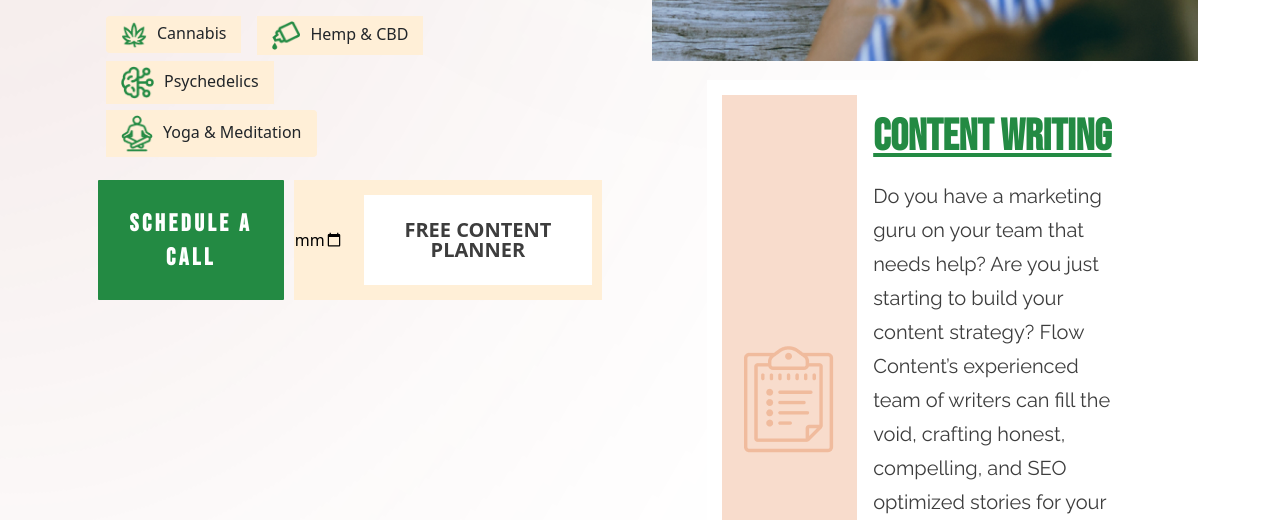
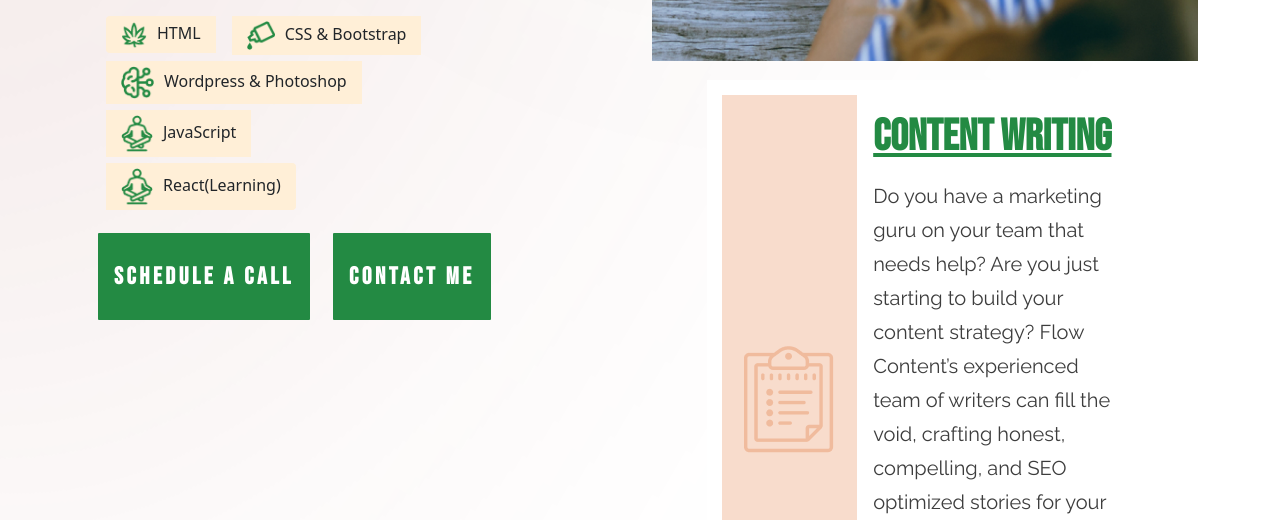
Before and after one commit to mitawa0001/mitawa0001.github.io, a plain HTML site: page index.html in a window 1280 px wide. Shown: the part 616-1136 px from the top of the page. Drawn offline with nearby package versions, Linux system fonts and the light colour scheme.

```diff
--- a/index.css
+++ b/index.css
@@ -190,6 +190,7 @@
     border-radius: 1px;
     color: white !important;
     text-decoration: none;
+    margin-right: 23px;
 }
 .schedule_btn a{
  color: #ffffff;
--- a/index.html
+++ b/index.html
@@ -34,7 +34,7 @@
             <a class="nav-link" href="./page 2/Index.html">Page 2</a>
           </li>
           <li class="nav-item">
-            <a class="nav-link" href="#">Contact Me</a>
+            <a class="nav-link" href="mailto:nsmitawa123@gmail.com">Contact Me</a>
           </li>
           <li class="nav-item">
             <a class="nav-link" href="./Naresh_Mitawa_Resume_Updated.pdf" target="_blank">Resume</a>
@@ -52,27 +52,24 @@
             <h5 class="card-title">
               <div class="jumbotron">
                 <h1> Hi! <br> I am Naresh Mitawa </h1>
-                <p>Meaningful content for authentic brands:</p>
+                <p>Skills</p>
               </div>
             </h5>
             <ul class="list-group list-group-horizontal">
-              <li class="list-group-item"><img class="cannabis_img" alt="Cannabis" src="./img/Vector.png">Cannabis</li>
-              <li class="list-group-item"><img class="Hemp_img" alt="Hemp&CBD" src="./img/Vector (1).png">Hemp & CBD
+              <li class="list-group-item"><img class="cannabis_img" alt="Cannabis" src="./img/Vector.png">HTML</li>
+              <li class="list-group-item"><img class="Hemp_img" alt="Hemp&CBD" src="./img/Vector (1).png">CSS & Bootstrap
               </li>
               <li class="list-group-item"><img class="Pschedelics_img" alt="Psychedelics"
-                  src="./img/Vector (2).png">Psychedelics</li>
-              <li class="list-group-item"><img class="yoga_img" alt="Yoga & Medidation" src="./img/Vector (3).png">Yoga
-                & Meditation</li>
+                  src="./img/Vector (2).png">Wordpress & Photoshop</li>
+              <li class="list-group-item"><img class="yoga_img" alt="Yoga & Medidation" src="./img/Vector (3).png">JavaScript</li>
+              <li class="list-group-item"><img class="yoga_img" alt="Yoga & Medidation" src="./img/Vector (3).png">React(Learning)</li>
             </ul>
             <div class="Call_Wrapper">
               <div class="schedule_btn">
                 <button type="button"><a href="tel:8685014330">Schedule a call</a></button>
               </div>
-              <div class="Content_planner_wrapper">
-                <input type="date"/>
-                <div class="content_text">
-                  <p> Free Content Planner</p>
-                </div>
+              <div class="schedule_btn">
+                <button type="button"><a href="mailto:nsmitawa123@gmail.com">Contact me</a></button>
               </div>
             </div>
            </div>
```
